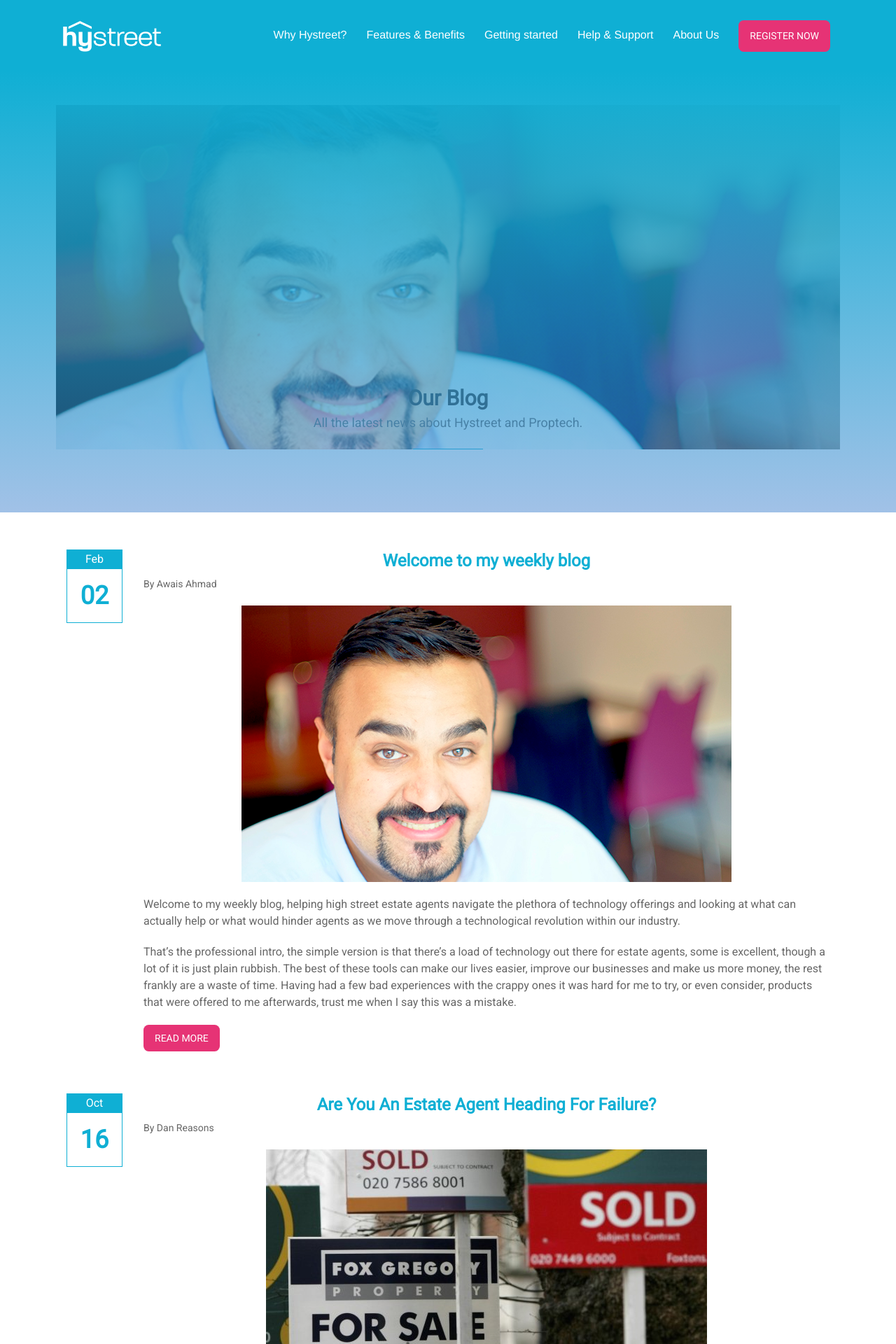
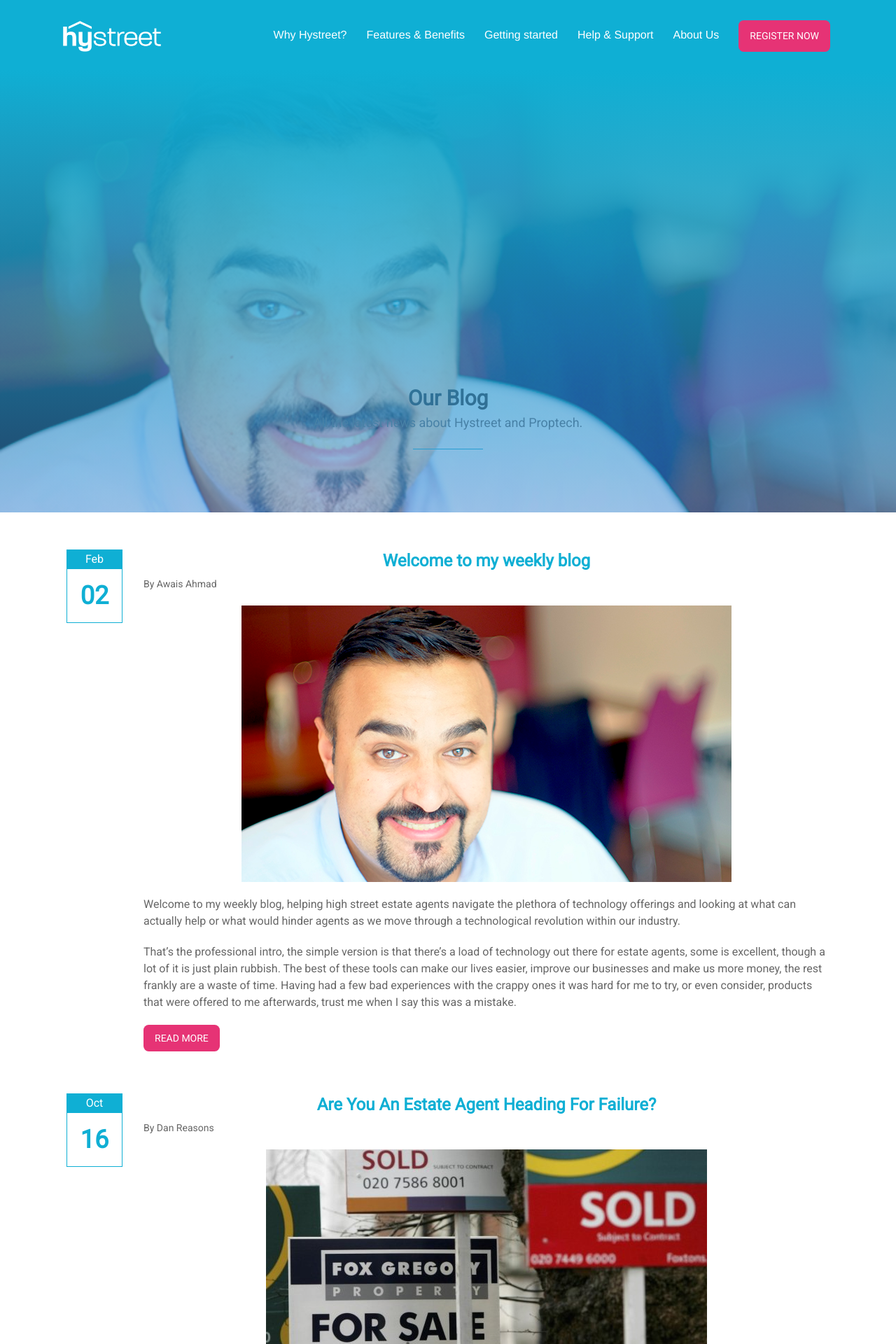
Before and after one commit to hystreet/hystreet.github.io, a Jekyll site: the page built from blog/index.html, in a window 1280 px wide. Shown: the top 1920 px of the page at 70% size. Built offline with Jekyll 4.4.1, drawn with Linux system fonts in a browser that asks for light colours; a script that is not in the unit is left out; the list of posts is cut into pages by our own code.

Commit message:
Update blog.html

```diff
--- a/_layouts/blog.html
+++ b/_layouts/blog.html
@@ -3,12 +3,12 @@ layout: default
 ---
 
 
-<div class='full about-hero'>
-  <div class='row'>
-    <div class='special-title layout-text' style='background: URL("{{site.url}}/images/20180201 700 _DSF9334.jpg");
+<div class='full about-hero' style='background: URL("{{site.url}}/images/20180201 700 _DSF9334.jpg");
                                                   background-position:center;
                                                   background-size:cover;'>
       <img src="{{site.url}}/images/20180201 700 _DSF9334.jpg" style="visibility: hidden;">
+  <div class='row'>
+    <div class='special-title layout-text'>
       <h2>Our Blog</h2>
       <p>All the latest news about Hystreet and Proptech.</p>
       <p class='shortline'></p>
```
